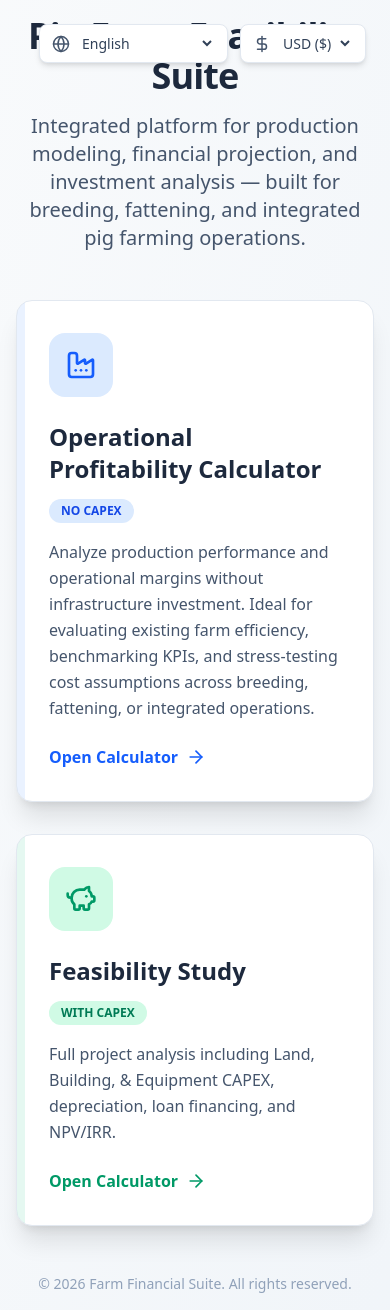
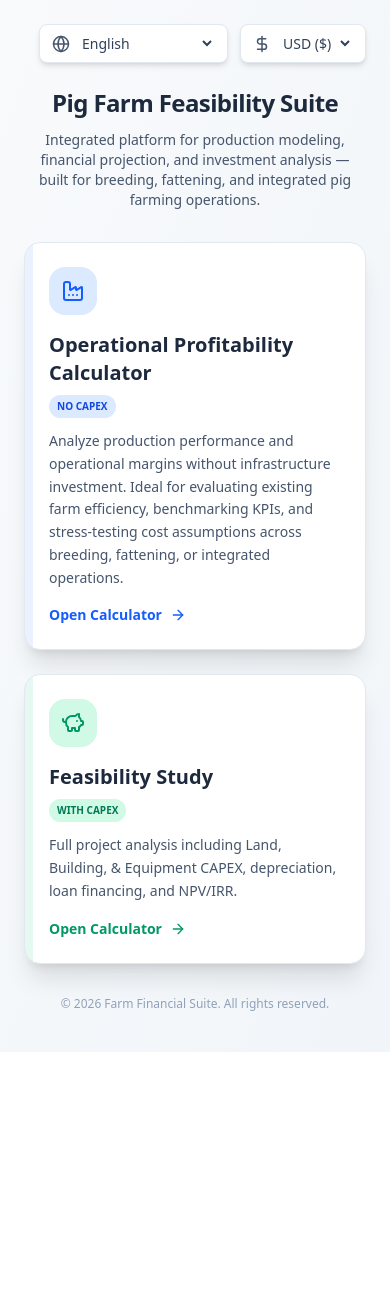
Before and after one commit to straintrack8-afk/FSPigFarm, a React (Vite) app: page / in a window 390 px wide. After the commit the page ends 1052 px from the top, so only its background shows below. Built offline with nearby package versions, Linux system fonts and the light colour scheme.

Commit message:
Fix(root): resolve WelcomePage Mobile overlap inside iframes in Vercel build

```diff
--- a/src/WelcomePage.jsx
+++ b/src/WelcomePage.jsx
@@ -71,7 +71,7 @@ export default function WelcomePage({ onSelectMode }) {
     const t = welcomeTranslations[language];
 
     return (
-        <div className="min-h-screen bg-gradient-to-br from-slate-50 to-slate-100 flex items-center justify-center p-4">
+        <div className="min-h-screen bg-gradient-to-br from-slate-50 to-slate-100 flex flex-col items-center py-6 sm:py-12 p-4 relative">
             {/* Language and Currency Selector - Top Right */}
             <div className="absolute top-6 right-6 flex items-center gap-3">
                 {/* Language Selector */}
@@ -103,38 +103,38 @@ export default function WelcomePage({ onSelectMode }) {
                 </div>
             </div>
 
-            <div className="max-w-4xl w-full">
-                <div className="text-center mb-12">
-                    <h1 className="text-4xl md:text-5xl font-extrabold text-slate-800 mb-4 tracking-tight">
+            <div className="max-w-4xl w-full mt-16 sm:mt-12 mb-auto flex-grow flex flex-col justify-center">
+                <div className="text-center mb-8 px-2">
+                    <h1 className="text-2xl sm:text-4xl md:text-5xl font-extrabold text-slate-800 mb-3 sm:mb-4 tracking-tight leading-tight">
                         {t.title}
                     </h1>
-                    <p className="text-xl text-slate-600 max-w-2xl mx-auto">
+                    <p className="text-sm sm:text-lg md:text-xl text-slate-600 max-w-2xl mx-auto px-2">
                         {t.subtitle}
                     </p>
                 </div>
 
-                <div className="grid md:grid-cols-2 gap-8">
+                <div className="grid grid-cols-1 md:grid-cols-2 gap-6 px-2 sm:px-0 flex-grow">
                     {/* Option 1: No CAPEX (Production Calculator) */}
                     <button
                         onClick={() => onSelectMode('production')}
-                        className="group relative bg-white rounded-2xl shadow-xl hover:shadow-2xl transition-all duration-300 overflow-hidden border border-slate-200 hover:border-blue-500 text-left"
+                        className="group relative bg-white rounded-2xl shadow-xl hover:shadow-2xl transition-all duration-300 overflow-hidden border border-slate-200 hover:border-blue-500 text-left flex flex-col"
                     >
                         <div className="absolute top-0 left-0 w-2 h-full bg-blue-500 transition-all duration-300 group-hover:w-full opacity-10"></div>
-                        <div className="p-8 relative z-10">
-                            <div className="w-16 h-16 bg-blue-100 rounded-2xl flex items-center justify-center mb-6 group-hover:scale-110 transition-transform duration-300">
-                                <Factory className="text-blue-600" size={32} />
+                        <div className="p-6 sm:p-8 relative z-10 flex flex-col h-full">
+                            <div className="w-12 h-12 sm:w-16 sm:h-16 bg-blue-100 rounded-2xl flex items-center justify-center mb-4 sm:mb-6 group-hover:scale-110 transition-transform duration-300">
+                                <Factory className="text-blue-600 sm:w-8 sm:h-8 w-6 h-6" />
                             </div>
-                            <h2 className="text-2xl font-bold text-slate-800 mb-3 group-hover:text-blue-700 transition-colors">
+                            <h2 className="text-xl sm:text-2xl font-bold text-slate-800 mb-2 sm:mb-3 group-hover:text-blue-700 transition-colors">
                                 {t.productionCalc.title}
                             </h2>
-                            <div className="inline-block px-3 py-1 bg-blue-100 text-blue-700 rounded-full text-xs font-bold mb-4">
+                            <div className="inline-block self-start px-2 sm:px-3 py-1 bg-blue-100 text-blue-700 rounded-full text-[10px] sm:text-xs font-bold mb-3 sm:mb-4">
                                 {t.productionCalc.badge}
                             </div>
-                            <p className="text-slate-600 mb-6 leading-relaxed">
+                            <p className="text-sm sm:text-base text-slate-600 mb-4 sm:mb-6 leading-relaxed flex-grow">
                                 {t.productionCalc.description}
                             </p>
-                            <div className="flex items-center text-blue-600 font-semibold group-hover:translate-x-2 transition-transform">
-                                {t.productionCalc.button} <ArrowRight size={20} className="ml-2" />
+                            <div className="flex items-center text-blue-600 font-semibold group-hover:translate-x-2 transition-transform mt-auto text-sm sm:text-base">
+                                {t.productionCalc.button} <ArrowRight className="ml-2 w-4 h-4 sm:w-5 sm:h-5" />
                             </div>
                         </div>
                     </button>
@@ -142,30 +142,30 @@ export default function WelcomePage({ onSelectMode }) {
                     {/* Option 2: With CAPEX (Feasibility Calculator) */}
                     <button
                         onClick={() => onSelectMode('feasibility')}
-                        className="group relative bg-white rounded-2xl shadow-xl hover:shadow-2xl transition-all duration-300 overflow-hidden border border-slate-200 hover:border-emerald-500 text-left"
+                        className="group relative bg-white rounded-2xl shadow-xl hover:shadow-2xl transition-all duration-300 overflow-hidden border border-slate-200 hover:border-emerald-500 text-left flex flex-col"
                     >
                         <div className="absolute top-0 left-0 w-2 h-full bg-emerald-500 transition-all duration-300 group-hover:w-full opacity-10"></div>
-                        <div className="p-8 relative z-10">
-                            <div className="w-16 h-16 bg-emerald-100 rounded-2xl flex items-center justify-center mb-6 group-hover:scale-110 transition-transform duration-300">
-                                <PiggyBank className="text-emerald-600" size={32} />
+                        <div className="p-6 sm:p-8 relative z-10 flex flex-col h-full">
+                            <div className="w-12 h-12 sm:w-16 sm:h-16 bg-emerald-100 rounded-2xl flex items-center justify-center mb-4 sm:mb-6 group-hover:scale-110 transition-transform duration-300">
+                                <PiggyBank className="text-emerald-600 sm:w-8 sm:h-8 w-6 h-6" />
                             </div>
-                            <h2 className="text-2xl font-bold text-slate-800 mb-3 group-hover:text-emerald-700 transition-colors">
+                            <h2 className="text-xl sm:text-2xl font-bold text-slate-800 mb-2 sm:mb-3 group-hover:text-emerald-700 transition-colors">
                                 {t.feasibilityStudy.title}
                             </h2>
-                            <div className="inline-block px-3 py-1 bg-emerald-100 text-emerald-700 rounded-full text-xs font-bold mb-4">
+                            <div className="inline-block self-start px-2 sm:px-3 py-1 bg-emerald-100 text-emerald-700 rounded-full text-[10px] sm:text-xs font-bold mb-3 sm:mb-4">
                                 {t.feasibilityStudy.badge}
                             </div>
-                            <p className="text-slate-600 mb-6 leading-relaxed">
+                            <p className="text-sm sm:text-base text-slate-600 mb-4 sm:mb-6 leading-relaxed flex-grow">
                                 {t.feasibilityStudy.description}
                             </p>
-                            <div className="flex items-center text-emerald-600 font-semibold group-hover:translate-x-2 transition-transform">
-                                {t.feasibilityStudy.button} <ArrowRight size={20} className="ml-2" />
+                            <div className="flex items-center text-emerald-600 font-semibold group-hover:translate-x-2 transition-transform mt-auto text-sm sm:text-base">
+                                {t.feasibilityStudy.button} <ArrowRight className="ml-2 w-4 h-4 sm:w-5 sm:h-5" />
                             </div>
                         </div>
                     </button>
                 </div>
 
-                <div className="mt-12 text-center text-slate-400 text-sm">
+                <div className="mt-8 text-center text-slate-400 text-xs sm:text-sm pb-4">
                     {t.footer}
                 </div>
             </div>
```
